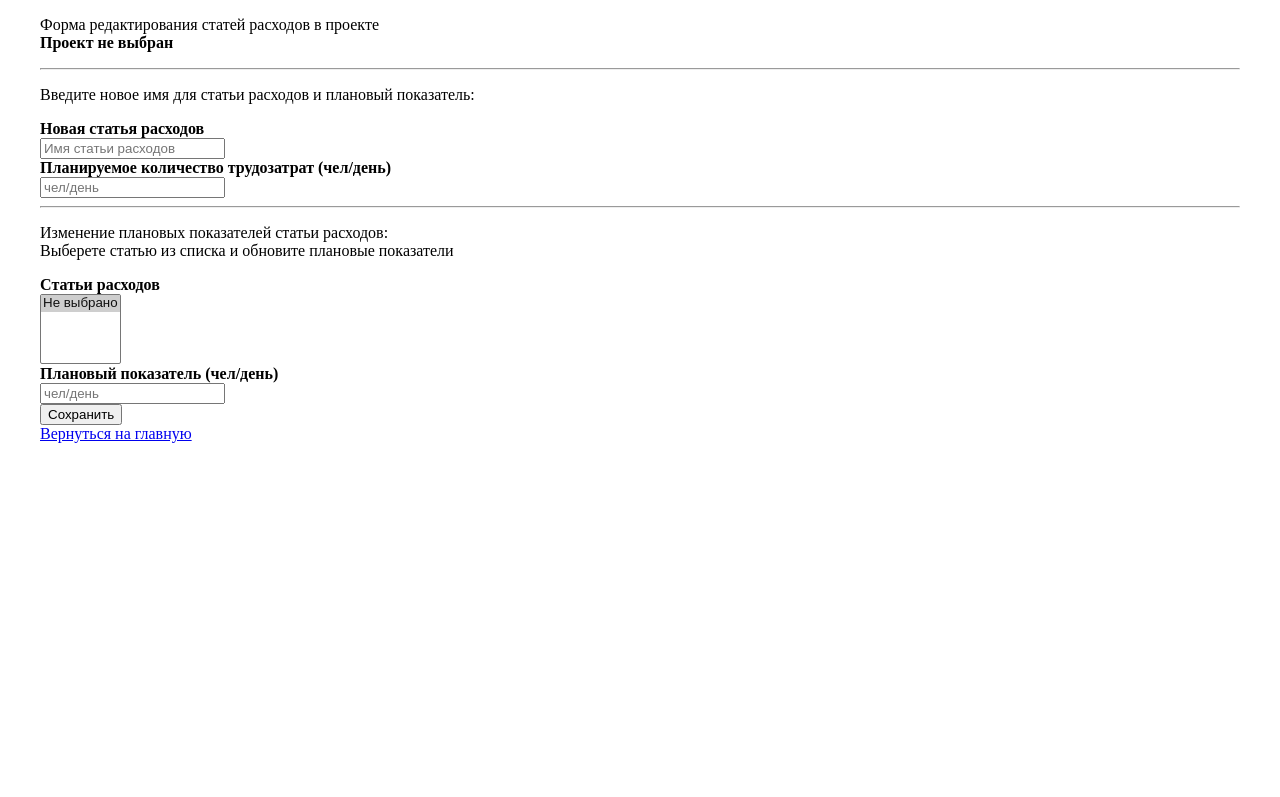
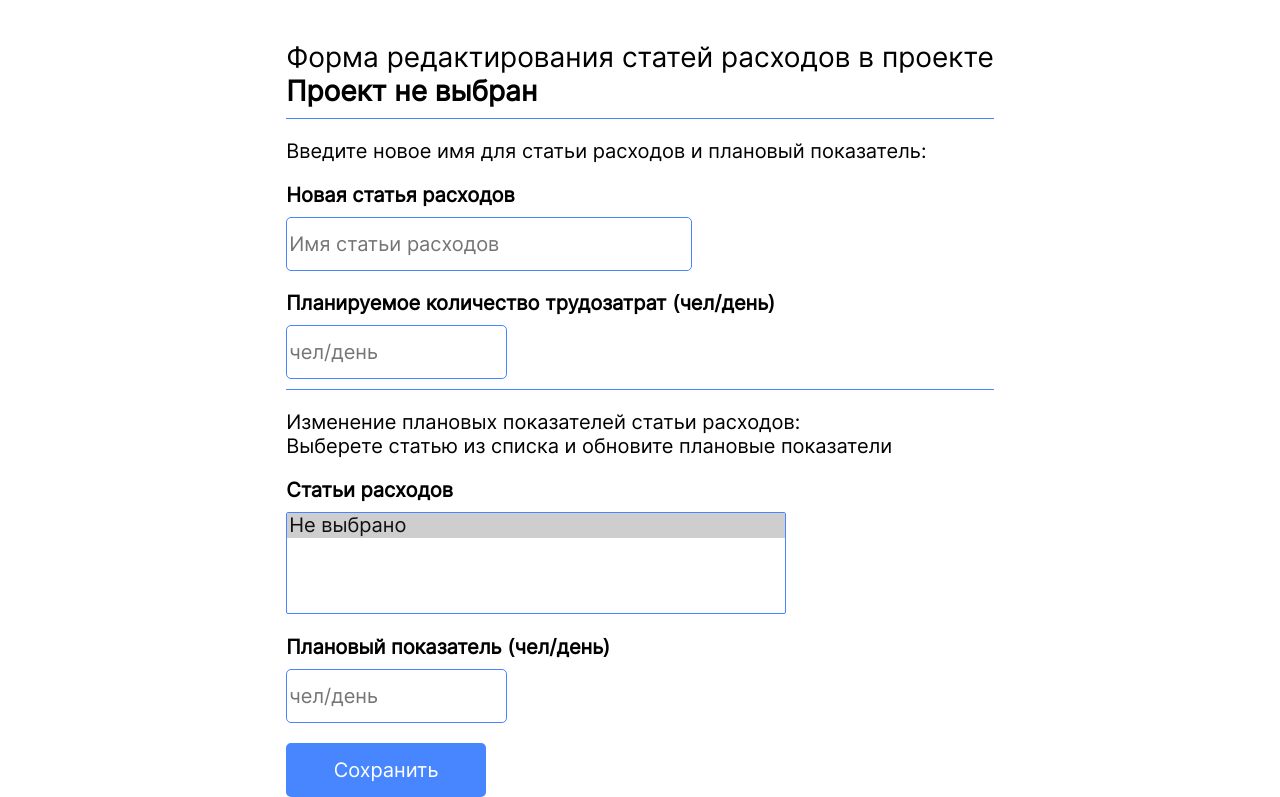
Before and after one commit to artmus208/WebDev, a Flask app: template app/templates/gip/edit_cat_cost.html in a window 1280 px wide. Shown: the part 91-888 px from the top of the page. Before the commit the page ends 534 px from the top, so only its background shows below. Run offline with Flask 3, Linux system fonts and the light colour scheme; the template is opened without the code that fills it, so the values that code supplies are empty.

Commit message:
vers_01 - all, without adaptive

```diff
--- a/app/static/gip_style.css
+++ b/app/static/gip_style.css
@@ -18,3 +18,139 @@
     font-weight: 400;
     font-size: 20px;
 }
+
+.gips_project_list{
+    width: 500px;
+    border-color: #4786FF;
+    margin-bottom: 10px;
+    font-family: 'Inter';
+    font-style: normal;
+    font-weight: 400;
+    font-size: 20px;
+}
+
+.choose{
+    margin-top: 10px;
+    width: 200px;
+    height: 54px;
+    left: 335px;
+    top: 763px;
+
+    border: 0px;
+    background: #4786FF;
+    border-radius: 5px;
+    border: 2px solid #4786FF;
+
+    font-family: 'Inter';
+    font-style: normal;
+    font-weight: 400;
+    font-size: 20px;
+    line-height: 27px;
+
+    color: #FFFFFF;
+}
+
+.gip-btns{
+    display: flex;
+}
+
+.update{
+    margin-left: 40px;
+    margin-top: 10px;
+    display: flex;
+    justify-content: center;
+    align-items: center;
+    text-decoration: none;
+    width: 215px;
+    height: 50px;
+    background-color: #FFFFFF;
+    border: 2px solid #4786FF;
+    color:#4786FF;
+    font-family: 'Inter';
+    font-style: normal;
+    font-weight: 400;
+    font-size: 20px;
+    line-height: 27px;
+    text-align: center;
+    border-radius: 5px;
+}
+
+.update:hover {
+    background-color: #4786FF;
+    color:#FFFFFF;
+}
+
+.gip__input-name{
+    font-family: 'Inter';
+    font-style: normal;
+    font-weight: 400;
+    font-size: 20px;
+    width: 400px;
+    height: 50px;
+
+    border: 1px solid #4786FF;
+    border-radius: 5px;
+}
+
+.gip__input-rate{
+    font-family: 'Inter';
+    font-style: normal;
+    font-weight: 400;
+    font-size: 20px;
+    width: 215px;
+    height: 50px;
+
+    border: 1px solid #4786FF;
+    border-radius: 5px;
+}
+
+.old_cost_list{
+    width: 500px;
+    border-color: #4786FF;
+    font-family: 'Inter';
+    font-style: normal;
+    font-weight: 400;
+    font-size: 20px;
+}
+
+.gip__submit{
+    margin-top: 20px;
+    width: 200px;
+    height: 54px;
+    left: 335px;
+    top: 763px;
+
+    border: 0px;
+    background: #4786FF;
+    border-radius: 5px;
+    border: 2px solid #4786FF;
+
+    font-family: 'Inter';
+    font-style: normal;
+    font-weight: 400;
+    font-size: 20px;
+    line-height: 27px;
+
+    color: #FFFFFF;
+}
+
+.gip__back{
+    margin-left: 40px;
+    margin-top: 20px;
+    display: flex;
+    justify-content: center;
+    align-items: center;
+    text-decoration: none;
+    width: 215px;
+    height: 50px;
+    background-color: #FFFFFF;
+    border: 2px solid #4786FF;
+    color:#4786FF;
+    font-family: 'Inter';
+    font-style: normal;
+    font-weight: 400;
+    font-size: 20px;
+    line-height: 27px;
+    text-align: center;
+    border-radius: 5px;
+}
--- a/app/templates/gip/edit_cat_cost.html
+++ b/app/templates/gip/edit_cat_cost.html
@@ -1,46 +1,50 @@
 {% extends "base.html" %}
+
+{% block stylesheet %}
+<link rel="stylesheet" href="{{ url_for('static', filename='gip_style.css' ) }}">
+{% endblock stylesheet %}
+
 {% block content %}
 <div class="container">
+    <div class="content__inner">
         {% for cat, msg in get_flashed_messages(True) %}
             <div class="space flash {{cat}}">{{msg}}</div>
         {% endfor %}
 
-    <p>
+        <p class="gip__h">
             Форма редактирования статей расходов в проекте <br>
             <strong>{{ session.get("gip_project", "Проект не выбран") }}</strong>
         </p>
-    <hr>
+        <hr color=#4786FF size=1 style="margin-top: 10px;">
         <form action="{{ url_for('gip.edit_cat_cost') }}" method="POST">
-        <p>Введите новое имя для статьи расходов и плановый показатель:</p>
+            <p class="gip__p">Введите новое имя для статьи расходов и плановый показатель:</p>
 
-        <label for="cost_name" style="display: block;"><b>Новая статья расходов</b></label>
-        <input type="text" placeholder="Имя статьи расходов" name="cost_name" style="display: block;">
+            <label class="gip__p" for="cost_name" style="display: block;"><b>Новая статья расходов</b></label>
+            <input class="gip__input-name" type="text" placeholder="Имя статьи расходов" name="cost_name" style="display: block;">
 
-        <label for="man_days" style="display: block;"><b>Планируемое количество трудозатрат (чел/день)</b></label>
-        <input type="number" min="1" placeholder="чел/день" name="man_days" style="display: block;" value="default">
-        <hr>
-        <p>Изменение плановых показателей статьи расходов:<br>
+            <label class="gip__p" for="man_days" style="display: block;"><b>Планируемое количество трудозатрат (чел/день)</b></label>
+            <input class="gip__input-rate" type="number" min="1" placeholder="чел/день" name="man_days" style="display: block;" value="default">
+            <hr color=#4786FF size=1 style="margin-top: 10px;">
+            <p class="gip__p">Изменение плановых показателей статьи расходов:<br>
                 Выберете статью из списка и обновите плановые показатели</p>
 
-        <label for="old_cost_list" style="display: block;"><b>Cтатьи расходов</b></label>
-        <select name="old_cost_list"  multiple>
+            <label  class="gip__p" for="old_cost_list" style="display: block;"><b>Cтатьи расходов</b></label>
+            <select class="old_cost_list" name="old_cost_list"  multiple>
                 <option selected value="default">Не выбрано</option>
                 {% for cat in added_cost -%}
                     <option value="{{ cat[0] }}">{{ cat[1]+" "+"("+cat[2]+" чел/день"+")" }}</option>
                 {% endfor %}
             </select>
 
-        <label style="display: block;" for="updated_man_days"><b>Плановый показатель (чел/день)</b></label>
-        <input  type="number" min="1" placeholder="чел/день" name="updated_man_days" value="default">
-
-        <input style="display: block;" type="submit" value="Сохранить">
+            <label class="gip__p" style="display: block;" for="updated_man_days"><b>Плановый показатель (чел/день)</b></label>
+            <input class="gip__input-rate" type="number" min="1" placeholder="чел/день" name="updated_man_days" value="default">
+            <div class="gip-btns">
+                <input class="gip__submit" style="display: block;" type="submit" value="Сохранить">
+                {% if session.get("emp_role", "Нет роли") == 'gip' -%}
+                <a class="gip__back" href="{{url_for('gip.gips_project')}}" class="gips-btn">Мой проект</a>
+                {% endif %}
+            </div>
         </form>
-    <a class="about-button" href="{{ url_for('main.index') }}">Вернуться на главную</a>
-
-    {% if session.get("emp_role", "Нет роли") == 'gip' -%}
-        <a href="{{url_for('gip.gips_project')}}" class="gips-btn">Мой проект</a>
-        <!-- <a href="{{ url_for('gip.edit_task') }}" class="">Радактировать задачи</a> -->
-    {% endif %}
-
+    </div>
 </div>
 {% endblock content %}
```
Also changed, not shown: app/forms.py (+5 -5 lines), app/static/main_style.css (+82 -0 lines), app/templates/gip/base_gip.html (+5 -6 lines), app/templates/main/add_project.html (+16 -6 lines). Lines whose indentation alone changed are shown as unchanged.
